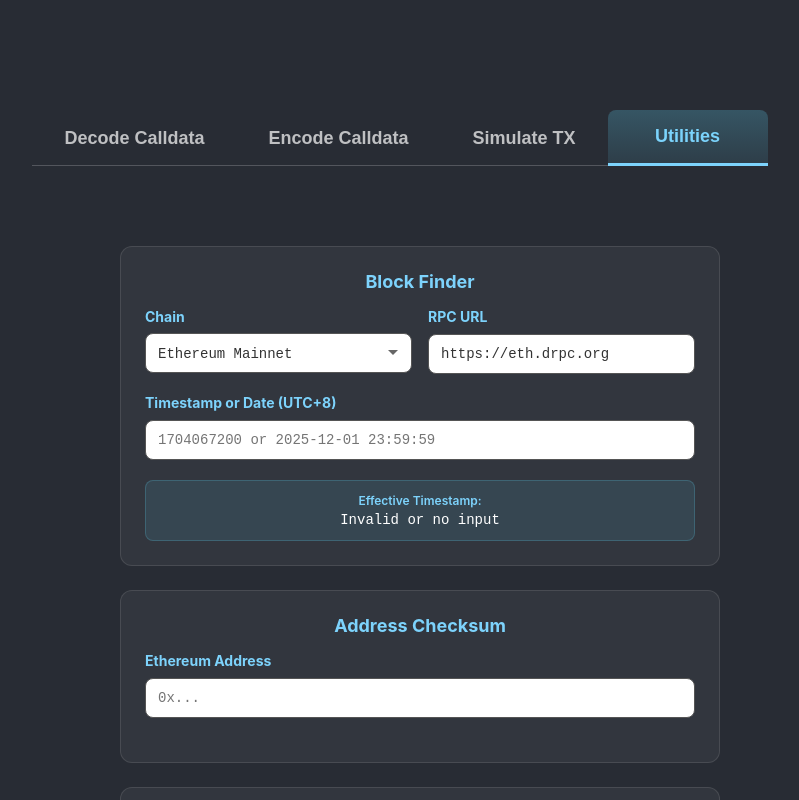
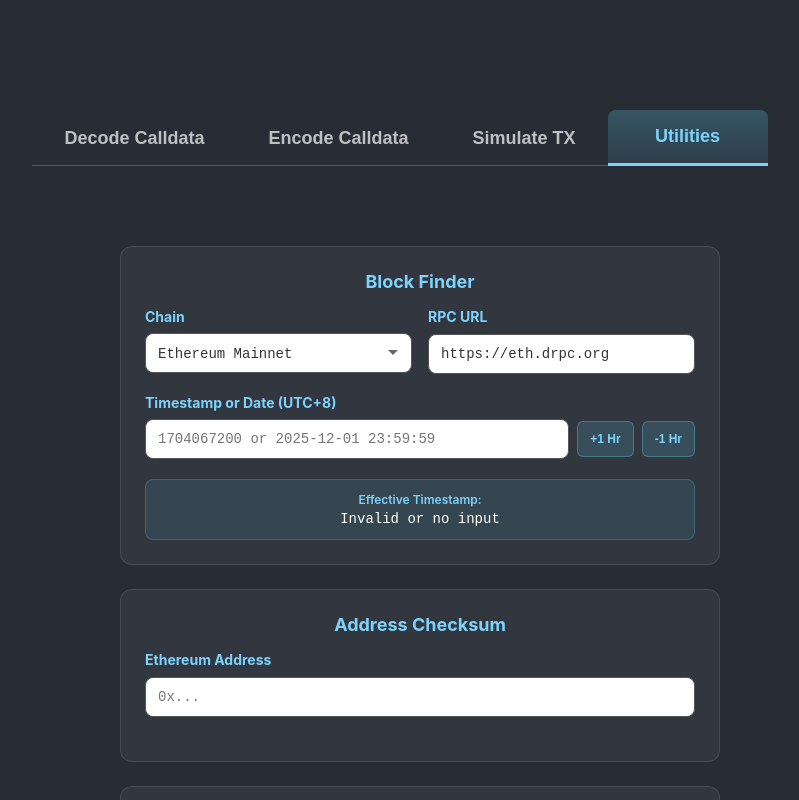
Before and after one commit to okxlabs/DEX-Router-Tools-Suite, a React (Create React App) app: page / in a window 1280 px wide. Both pictures are taken after a click on the button "Utilities". Shown: the whole page, without its empty margins (240-1039 px from the left). Built offline with nearby package versions, Linux system fonts and the light colour scheme; the HTML template or start-up script is replaced by a standard one.

Commit message:
Add Find Height feature and enhance Utilities component

```diff
--- a/src/App.js
+++ b/src/App.js
@@ -37,6 +37,9 @@ function App() {
     simulationResult: null
   });
 
+  // Utilities initial timestamp - for Find Height feature
+  const [utilitiesInitialTimestamp, setUtilitiesInitialTimestamp] = useState(null);
+
   const showToast = (message, type = 'success', duration = 3000) => {
     setToast({ message, type });
     setTimeout(() => setToast(null), duration);
@@ -65,6 +68,54 @@ function App() {
     setActiveTab('encode');
     setRightInput(formatJSON(decodedResult));
     showToast('Switched to Encode tab with decoded result!', 'success');
+  };
+
+  // Helper function to find timestamp/deadline in decoded result
+  const findTimestampInResult = (obj) => {
+    if (!obj || typeof obj !== 'object') return null;
+
+    // Common timestamp field names in DEX router calldata (note: deadLine has capital L)
+    const timestampFields = ['deadLine', 'deadline', 'expiryTime', 'timestamp', 'expiry', 'validBefore'];
+
+    // Check direct properties first
+    for (const field of timestampFields) {
+      if (obj[field] !== undefined) {
+        const value = obj[field];
+        // Handle BigInt string or number
+        const timestamp = typeof value === 'string' ? parseInt(value) : Number(value);
+        if (!isNaN(timestamp) && timestamp > 0) {
+          return timestamp;
+        }
+      }
+    }
+
+    // Recursively search in nested objects (including arrays)
+    for (const key in obj) {
+      if (obj.hasOwnProperty(key)) {
+        const found = findTimestampInResult(obj[key]);
+        if (found) return found;
+      }
+    }
+
+    return null;
+  };
+
+  const handleFindHeightFromDecode = (decodedResult) => {
+    // Find timestamp in decoded result
+    const timestamp = findTimestampInResult(decodedResult);
+
+    if (!timestamp) {
+      showToast('No timestamp/deadline found in decoded result', 'error');
+      return;
+    }
+
+    // Subtract 1 hour (3600 seconds) from timestamp
+    const adjustedTimestamp = timestamp - 3600;
+
+    // Set the initial timestamp and navigate to utilities tab
+    setUtilitiesInitialTimestamp(adjustedTimestamp.toString());
+    setActiveTab('utilities');
+    showToast(`timestamp: ${adjustedTimestamp} (original: ${timestamp} - 1hr)`, 'success');
   };
 
   return (
@@ -116,6 +167,7 @@ function App() {
               result={decodeResult}
               showToast={showToast}
               onEdit={handleEditFromDecode}
+              onFindHeight={handleFindHeightFromDecode}
             />
           )}
 
@@ -147,7 +199,11 @@ function App() {
           )}
 
           {activeTab === 'utilities' && (
-            <Utilities showToast={showToast} />
+            <Utilities
+              showToast={showToast}
+              initialTimestamp={utilitiesInitialTimestamp}
+              onInitialTimestampConsumed={() => setUtilitiesInitialTimestamp(null)}
+            />
           )}
 
         </div>
--- a/src/components/Utilities.css
+++ b/src/components/Utilities.css
@@ -57,6 +57,36 @@
   }
 }
 
+/* Timestamp Input Row */
+.timestamp-input-row {
+  display: flex;
+  gap: 8px;
+  align-items: center;
+}
+
+.timestamp-input-row .timestamp-input {
+  flex: 1;
+  min-width: 0;
+}
+
+.hour-adjust-btn {
+  padding: 10px 12px;
+  background-color: rgba(97, 218, 251, 0.15);
+  border: 1px solid rgba(97, 218, 251, 0.3);
+  border-radius: 6px;
+  color: var(--primary);
+  font-size: 12px;
+  font-weight: 600;
+  cursor: pointer;
+  white-space: nowrap;
+  transition: background-color 0.2s ease, border-color 0.2s ease;
+}
+
+.hour-adjust-btn:hover {
+  background-color: rgba(97, 218, 251, 0.25);
+  border-color: var(--primary);
+}
+
 /* Timestamp Preview */
 .timestamp-preview {
   margin-top: 20px;
@@ -112,6 +142,20 @@
   background-color: rgba(76, 175, 80, 0.1);
   border-radius: 8px;
   border: 1px solid rgba(76, 175, 80, 0.3);
+  cursor: pointer;
+  transition: background-color 0.2s ease, border-color 0.2s ease;
+}
+
+.block-result:hover {
+  background-color: rgba(76, 175, 80, 0.15);
+  border-color: rgba(76, 175, 80, 0.5);
+}
+
+.block-result .copy-hint {
+  display: block;
+  font-size: 11px;
+  color: rgba(255, 255, 255, 0.5);
+  margin-top: 8px;
 }
 
 .result-row {
--- a/src/components/Utilities.js
+++ b/src/components/Utilities.js
@@ -1,8 +1,23 @@
-import React, { useState, useEffect, useRef } from 'react';
+import React, { useState, useEffect } from 'react';
 import './Utilities.css';
 import { findBlockByTimestamp } from '../scripts/utilities/findBlock';
 import { toChecksumAddress, isValidAddress } from '../scripts/utilities/addressChecksum';
 import { getEventTopic0 } from '../scripts/utilities/topic0Calculator';
+
+// Custom hook for debounced value - only updates after user stops typing
+const useDebouncedValue = (value, delay) => {
+  const [debouncedValue, setDebouncedValue] = useState(value);
+
+  useEffect(() => {
+    const timer = setTimeout(() => {
+      setDebouncedValue(value);
+    }, delay);
+
+    return () => clearTimeout(timer);
+  }, [value, delay]);
+
+  return debouncedValue;
+};
 
 // Predefined chain RPC URLs (CORS-enabled public endpoints)
 const CHAIN_OPTIONS = [
@@ -12,9 +27,11 @@ const CHAIN_OPTIONS = [
   { id: 'base', name: 'Base', rpcUrl: 'https://base.drpc.org' },
   { id: 'arb', name: 'Arbitrum One', rpcUrl: 'https://arb1.arbitrum.io/rpc' },
   { id: 'xlayer', name: 'X Layer', rpcUrl: 'https://xlayer.drpc.org' },
+  { id: 'op', name: 'Optimism', rpcUrl: 'https://mainnet.optimism.io' },
+  { id: 'mode', name: 'Mode', rpcUrl: 'https://mainnet.mode.network' },
 ];
 
-const Utilities = ({ showToast }) => {
+const Utilities = ({ showToast, initialTimestamp, onInitialTimestampConsumed }) => {
   // Chain selection state - default to Ethereum
   const [selectedChain, setSelectedChain] = useState('eth');
   const [rpcUrl, setRpcUrl] = useState(CHAIN_OPTIONS.find(c => c.id === 'eth').rpcUrl);
@@ -22,13 +39,23 @@ const Utilities = ({ showToast }) => {
   // Timestamp input state
   const [timestampInput, setTimestampInput] = useState('');
 
+  // Debounced timestamp input - only triggers block search after 1500ms idle
+  const debouncedTimestampInput = useDebouncedValue(timestampInput, 1500);
+
+  // Handle initial timestamp from props (e.g., from Find Height button)
+  useEffect(() => {
+    if (initialTimestamp) {
+      setTimestampInput(initialTimestamp);
+      // Clear the initial timestamp after consuming it
+      if (onInitialTimestampConsumed) {
+        onInitialTimestampConsumed();
+      }
+    }
+  }, [initialTimestamp, onInitialTimestampConsumed]);
+
   // Block finder state
-  const [isSearching, setIsSearching] = useState(false);
   const [blockResult, setBlockResult] = useState(null);
   const [searchError, setSearchError] = useState(null);
-
-  // Ref for debounce timer
-  const debounceTimer = useRef(null);
 
   // Address checksum state
   const [addressInput, setAddressInput] = useState('');
@@ -101,14 +128,9 @@ const Utilities = ({ showToast }) => {
     return null;
   };
 
-  // Auto-execute block finder when inputs change
+  // Auto-execute block finder when debounced inputs change
   useEffect(() => {
-    // Clear previous timer
-    if (debounceTimer.current) {
-      clearTimeout(debounceTimer.current);
-    }
-
-    const timestamp = parseTimeInput(timestampInput);
+    const timestamp = parseTimeInput(debouncedTimestampInput);
 
     // Only search if we have valid inputs
     if (timestamp === null || !rpcUrl) {
@@ -117,9 +139,8 @@ const Utilities = ({ showToast }) => {
       return;
     }
 
-    // Debounce the search (wait 800ms after user stops typing)
-    debounceTimer.current = setTimeout(async () => {
-      setIsSearching(true);
+    // Perform the search (debouncing is already handled by useDebouncedValue)
+    const performSearch = async () => {
       setBlockResult(null);
       setSearchError(null);
 
@@ -135,18 +156,11 @@ const Utilities = ({ showToast }) => {
           errorMsg = `RPC error: ${error.message}`;
         }
         setSearchError(errorMsg);
-      } finally {
-        setIsSearching(false);
-      }
-    }, 800);
-
-    // Cleanup on unmount
-    return () => {
-      if (debounceTimer.current) {
-        clearTimeout(debounceTimer.current);
       }
     };
-  }, [timestampInput, rpcUrl]);
+
+    performSearch();
+  }, [debouncedTimestampInput, rpcUrl]);
 
   // Get the effective timestamp
   const getEffectiveTimestamp = () => {
@@ -156,6 +170,47 @@ const Utilities = ({ showToast }) => {
   // Handle input change - allow any text input
   const handleTimestampChange = (e) => {
     setTimestampInput(e.target.value);
+  };
+
+  // Check if input is a date format (vs timestamp)
+  const isDateFormat = (input) => {
+    if (!input || input.trim() === '') return false;
+    const trimmed = input.trim();
+    // If it's a pure number, it's a timestamp
+    if (/^\d+$/.test(trimmed)) return false;
+    // Check if it matches date format
+    return /^\d{4}-\d{1,2}-\d{1,2}(?:\s+\d{1,2}:\d{1,2}(?::\d{1,2})?)?$/.test(trimmed);
+  };
+
+  // Convert timestamp to date string in UTC+8 format
+  const timestampToDateString = (ts) => {
+    // Create date and adjust to UTC+8
+    const date = new Date(ts * 1000);
+    const utc8Offset = 8 * 60 * 60 * 1000;
+    const utc8Date = new Date(date.getTime() + utc8Offset);
+
+    const year = utc8Date.getUTCFullYear();
+    const month = String(utc8Date.getUTCMonth() + 1).padStart(2, '0');
+    const day = String(utc8Date.getUTCDate()).padStart(2, '0');
+    const hour = String(utc8Date.getUTCHours()).padStart(2, '0');
+    const minute = String(utc8Date.getUTCMinutes()).padStart(2, '0');
+    const second = String(utc8Date.getUTCSeconds()).padStart(2, '0');
+
+    return `${year}-${month}-${day} ${hour}:${minute}:${second}`;
+  };
+
+  // Adjust timestamp by hours, preserving input format
+  const adjustTimestamp = (hours) => {
+    const currentTs = parseTimeInput(timestampInput);
+    if (currentTs !== null) {
+      const newTs = currentTs + (hours * 3600);
+      // Preserve original format
+      if (isDateFormat(timestampInput)) {
+        setTimestampInput(timestampToDateString(newTs));
+      } else {
+        setTimestampInput(newTs.toString());
+      }
+    }
   };
 
   // Display the current effective timestamp
@@ -190,6 +245,14 @@ const Utilities = ({ showToast }) => {
     } catch (error) {
       setChecksumResult(null);
       setAddressError(error.message);
+    }
+  };
+
+  // Copy block number to clipboard
+  const copyBlockNumber = () => {
+    if (blockResult) {
+      navigator.clipboard.writeText(blockResult.blockNumber.toString());
+      showToast('Block number copied!', 'success');
     }
   };
 
@@ -273,13 +336,29 @@ const Utilities = ({ showToast }) => {
           <label className="form-label">
             Timestamp or Date (UTC+8)
           </label>
-          <input
-            type="text"
-            className="foundry-input-white"
-            value={timestampInput}
-            onChange={handleTimestampChange}
-            placeholder="1704067200 or 2025-12-01 23:59:59 "
-          />
+          <div className="timestamp-input-row">
+            <input
+              type="text"
+              className="foundry-input-white timestamp-input"
+              value={timestampInput}
+              onChange={handleTimestampChange}
+              placeholder="1704067200 or 2025-12-01 23:59:59"
+            />
+            <button
+              className="hour-adjust-btn"
+              onClick={() => adjustTimestamp(1)}
+              title="Add 1 hour"
+            >
+              +1 Hr
+            </button>
+            <button
+              className="hour-adjust-btn"
+              onClick={() => adjustTimestamp(-1)}
+              title="Subtract 1 hour"
+            >
+              -1 Hr
+            </button>
+          </div>
         </div>
 
         {/* Display effective timestamp */}
@@ -288,32 +367,22 @@ const Utilities = ({ showToast }) => {
           <span className="preview-value">{displayTimestamp()}</span>
         </div>
 
-        {/* Loading indicator */}
-        {isSearching && (
-          <div className="search-loading">
-            Searching for block...
-          </div>
-        )}
-
         {/* Block Result */}
         {blockResult && (
-          <div className="block-result">
+          <div className="block-result" onClick={copyBlockNumber}>
+            <div className="result-row">
+              <span className="result-label">Chain:</span>
+              <span className="result-value">{selectedChain === 'custom' ? 'Custom' : CHAIN_OPTIONS.find(c => c.id === selectedChain)?.name || 'Custom'}</span>
+            </div>
             <div className="result-row">
               <span className="result-label">Block Number:</span>
               <span className="result-value">{blockResult.blockNumber}</span>
             </div>
             <div className="result-row">
-              <span className="result-label">Block Hash:</span>
-              <span className="result-value hash">{blockResult.blockHash}</span>
-            </div>
-            <div className="result-row">
               <span className="result-label">Block Timestamp:</span>
               <span className="result-value">{blockResult.timestamp} ({new Date(blockResult.timestamp * 1000).toUTCString()})</span>
             </div>
-            <div className="result-row">
-              <span className="result-label">Search Iterations:</span>
-              <span className="result-value">{blockResult.iterations}</span>
-            </div>
+            <span className="copy-hint">Click to copy block number</span>
           </div>
         )}
 
--- a/src/components/forms/DecodeCalldata.js
+++ b/src/components/forms/DecodeCalldata.js
@@ -15,7 +15,8 @@ const DecodeCalldata = ({
   onButtonClick,
   result,
   showToast,
-  onEdit
+  onEdit,
+  onFindHeight
 }) => {
   const buttonState = useButtonState();
   const { isLoading, showSuccess, showError, lastProcessedValue, resetButtonStates, setButtonState } = buttonState;
@@ -69,6 +70,7 @@ const DecodeCalldata = ({
         title="Decoded Result"
         onCopy={handleCopy}
         onEdit={onEdit}
+        onFindHeight={onFindHeight}
       />
     </div>
   );
--- a/src/scripts/formatters/encode_packers.js
+++ b/src/scripts/formatters/encode_packers.js
@@ -1,18 +1,12 @@
 import { ethers } from 'ethers';
 import {
-    ADDRESS_MASK,
     ONE_FOR_ZERO_MASK,
-    ORDER_ID_MASK,
     WETH_UNWRAP_MASK,
-    WEIGHT_MASK,
     REVERSE_MASK,
     IS_TOKEN0_TAX_MASK,
     IS_TOKEN1_TAX_MASK,
     WETH_MASK,
-    NUMERATOR_MASK,
     SWAP_AMOUNT_MASK,
-    DAG_INPUT_INDEX_MASK,
-    DAG_OUTPUT_INDEX_MASK
 } from '../core/masks.js';
 
 /**
--- a/src/scripts/formatters/encode_parameters.js
+++ b/src/scripts/formatters/encode_parameters.js
@@ -8,7 +8,6 @@ import {
 import {
     prepareBaseRequestTuple,
     prepareBatchesTuples,
-    preparePathsTuples,
     prepareDagPathsTuples
 } from './encode_helpers.js';
 
```
Also changed, not shown: src/App.css (+9 -0 lines), src/components/ui/ResultDisplay.js (+10 -0 lines).
